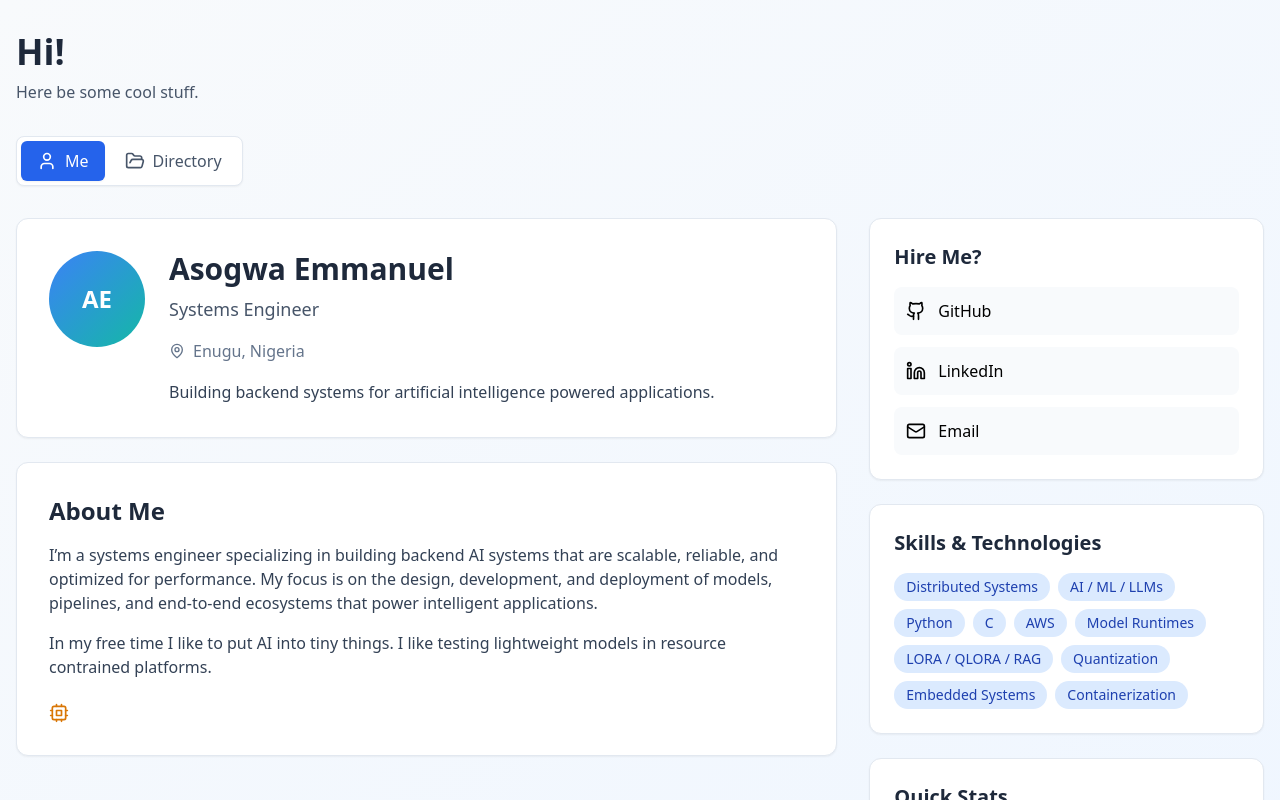
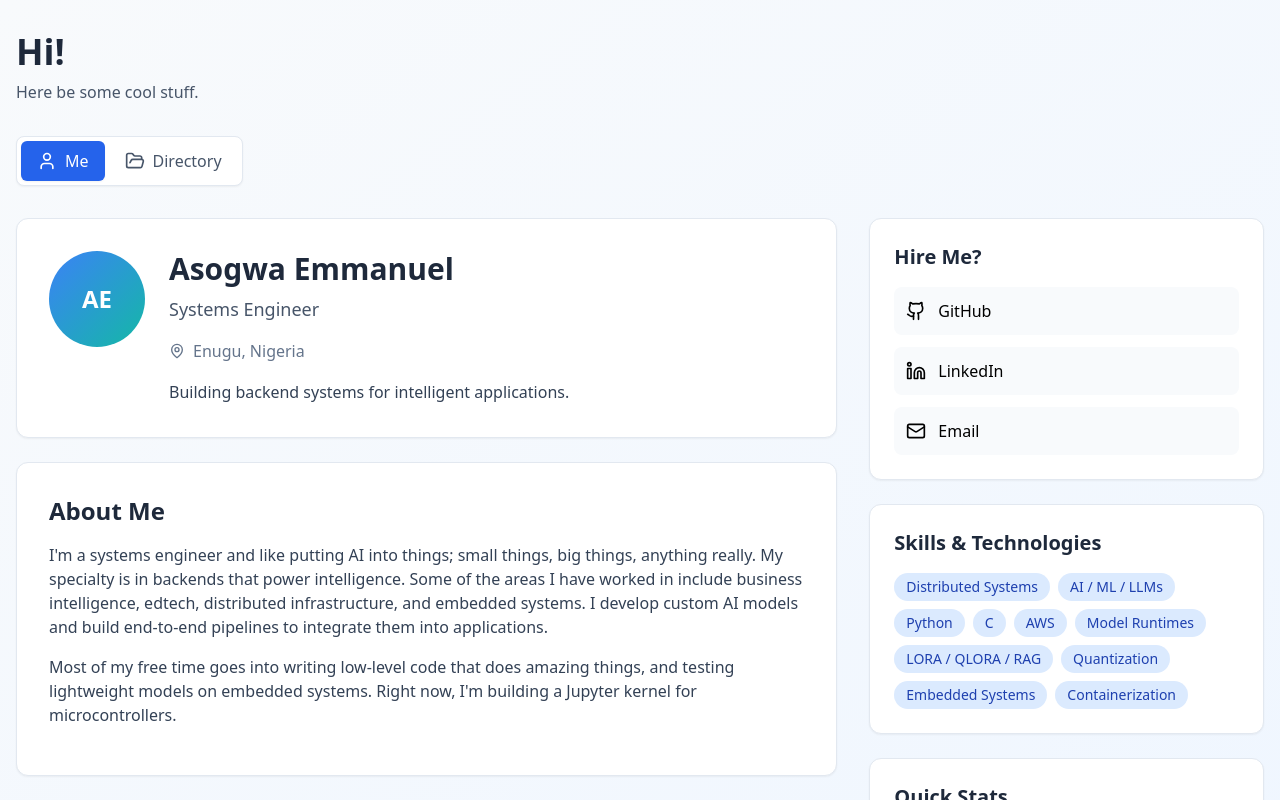
Before and after one commit to asogwa001/asogwa001, a React (Vite) app: page / in a window 1280 px wide. Shown: the top 800 px of the page. Built offline with nearby package versions, Linux system fonts and the light colour scheme.

Commit message:
update metab

```diff
--- a/src/components/MeTab.tsx
+++ b/src/components/MeTab.tsx
@@ -47,7 +47,7 @@ const MeTab = () => {
                 <span>Enugu, Nigeria</span>
               </div>
               <p className="text-slate-700 leading-relaxed">
-                Building backend systems for artificial intelligence powered applications.
+                Building backend systems for intelligent applications.
               </p>
             </div>
           </div>
@@ -58,16 +58,15 @@ const MeTab = () => {
           <h3 className="text-2xl font-bold text-slate-800 mb-4">About Me</h3>
           <div className="prose prose-slate max-w-none">
             <p className="text-slate-700 mb-4">
-              I’m a systems engineer specializing in building backend AI systems that are scalable, reliable, and optimized for performance. My focus is on the design, development, and deployment of models, pipelines, and end-to-end ecosystems that power intelligent applications.
+              I'm a systems engineer and like putting AI into things; small things, big things, anything really. My specialty is in backends that power intelligence. Some of the areas I have worked in include business intelligence, edtech, distributed infrastructure, and embedded systems. I develop custom AI models and build end-to-end pipelines to integrate them into applications.
+
             </p>
             <p className="text-slate-700 mb-4">
-              In my free time I like to put AI into tiny things. I like testing lightweight models in resource contrained platforms.
-              {/* Building embedded applications that run lightweight machine learning models deepens my understanding of deploying AI in resource-constrained environments and fuels my interest in the intersection of hardware and intelligent systems. */}
+              Most of my free time goes into writing low-level code that does amazing things, and testing lightweight models on embedded systems. Right now, I'm building a Jupyter kernel for microcontrollers.
             </p>
-            <div className="flex items-center text-slate-600 mt-6">
+{/*             <div className="flex items-center text-slate-600 mt-6">
               <Cpu size={20} className="mr-2 text-amber-600" />
-              {/* <span className="italic">Fueled by coffee and curiosity</span> */}
-            </div>
+            </div> */}
           </div>
         </div>
       </div>
```
